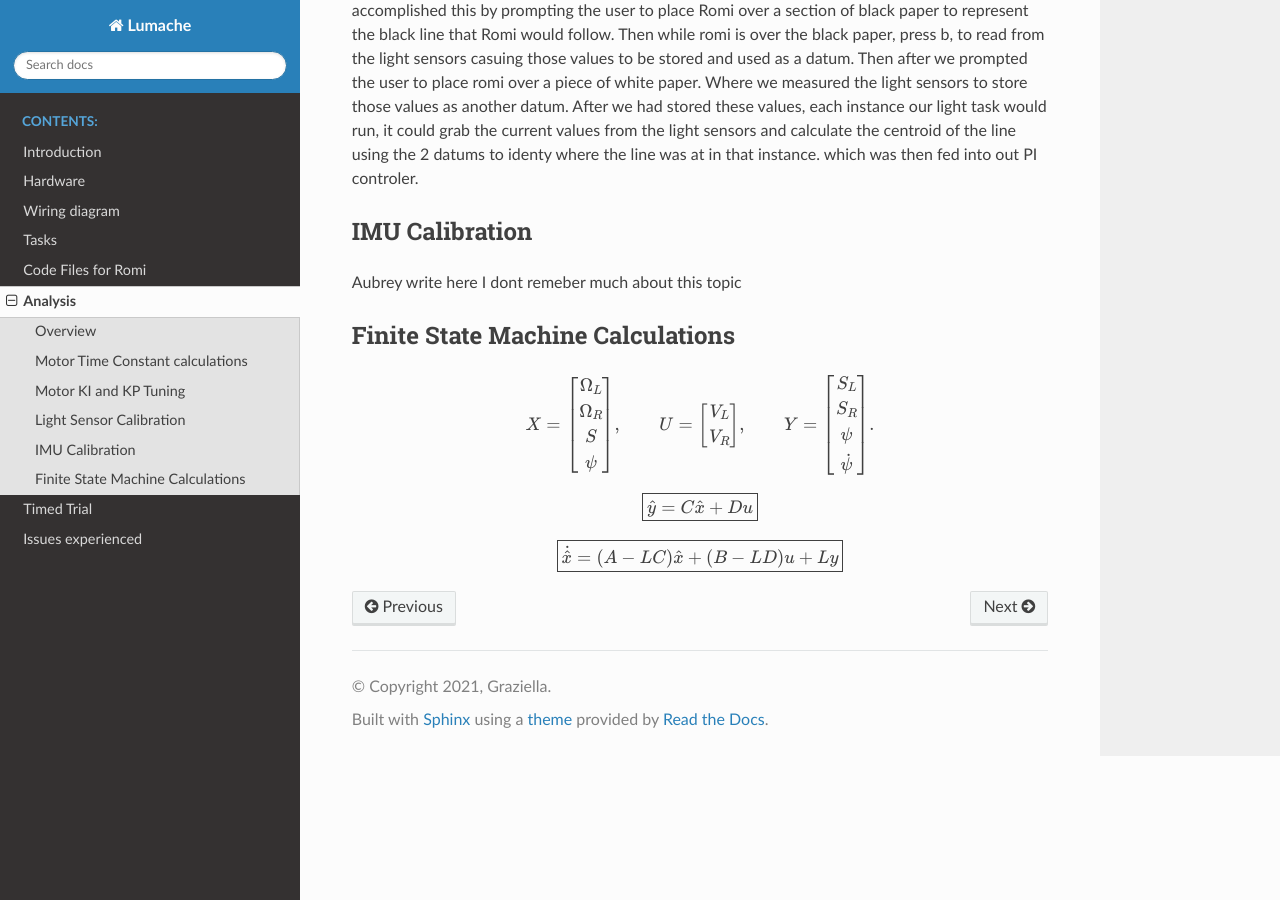
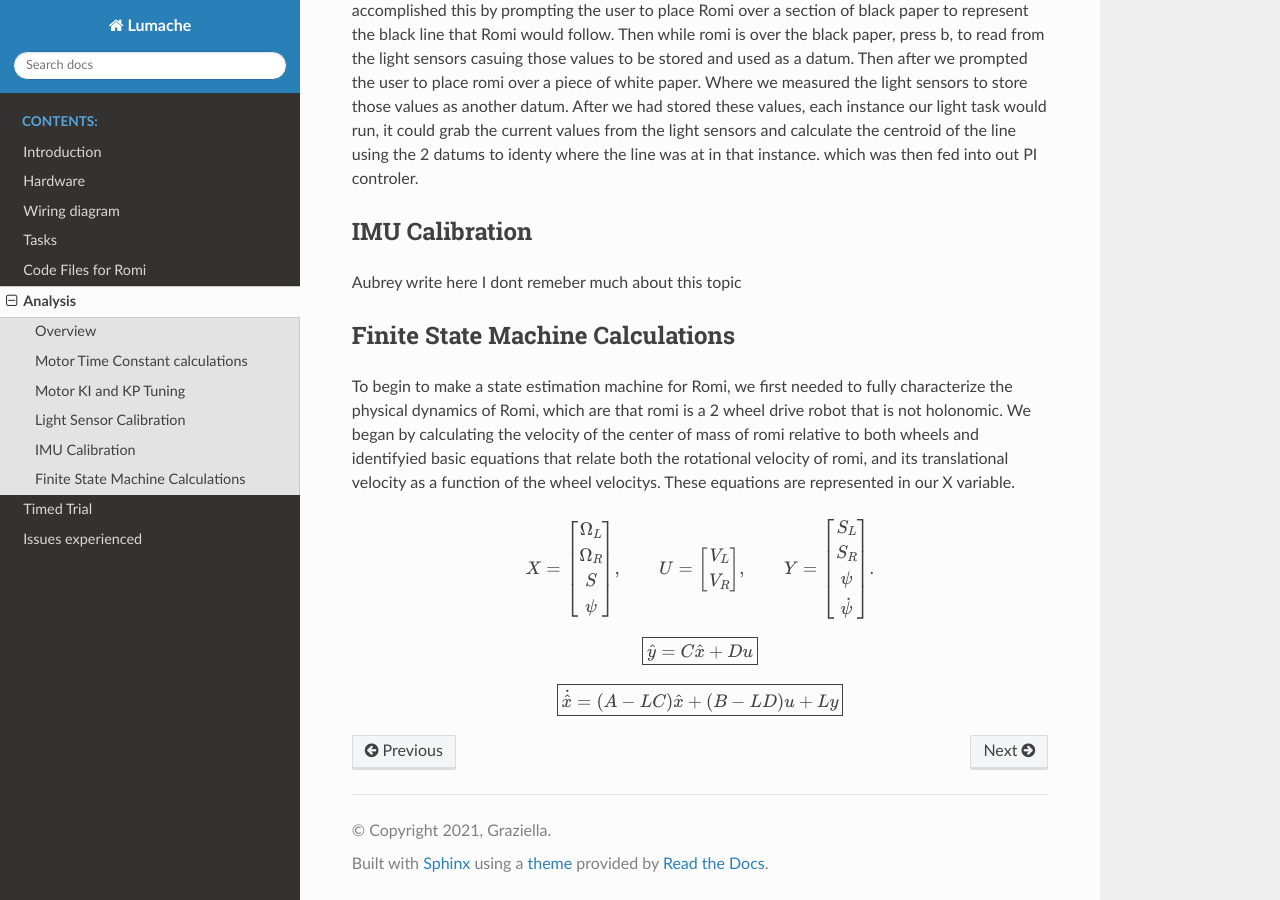
Before and after one commit to jirehevelasquez/mech-romi-files-, a Sphinx documentation site: the page built from docs/source/Analysis.rst, in a window 1280 px wide and 900 px high, scrolled down 865 px. Built offline with Sphinx 7.4.7 and the Read the Docs theme 3.1.0, drawn with Linux system fonts in a browser that asks for light colours.

Commit message:
Update Analysis.rst

```diff
--- a/docs/source/Analysis.rst
+++ b/docs/source/Analysis.rst
@@ -23,8 +23,10 @@ Aubrey write here I dont remeber much about this topic
 
 Finite State Machine Calculations
 ----------------------------------
+To begin to make a state estimation machine for Romi, we first needed to fully characterize the physical dynamics of Romi, which are that romi is a 2 wheel drive robot that is not holonomic. We began by calculating the velocity of the center of mass of romi relative to both wheels and identifyied basic equations that relate both the rotational velocity of romi, and its translational velocity as a function of the wheel velocitys. These equations are represented in our X variable.
 
 .. math::
+
    X =
    \begin{bmatrix}
       \Omega_L \\
@@ -49,6 +51,7 @@ Finite State Machine Calculations
 
 
 
+
 .. math::
    \boxed{\hat{y} = C \hat{x} + D u}
 
```
